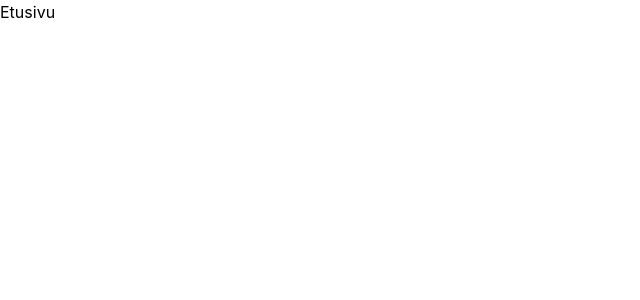
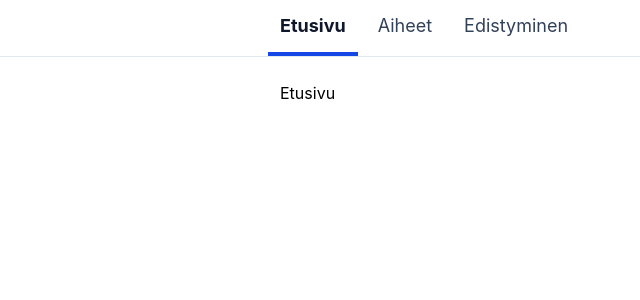
Before and after one commit to essie20/korean-learning-app, a React (Vite) app: page / in a window 1280 px wide. Shown: the top 300 px of the page, without its empty margins (0-640 px from the left). Built offline with nearby package versions, Linux system fonts and the light colour scheme.

Commit message:
Add shared navigation and layout

```diff
--- a/src/App.tsx
+++ b/src/App.tsx
@@ -1,4 +1,5 @@
 import { Navigate, Route, Routes } from 'react-router'
+import Layout from './components/Layout'
 import HomePage from './pages/HomePage'
 import ProgressPage from './pages/ProgressPage'
 import StudyPage from './pages/StudyPage'
@@ -8,12 +9,14 @@ import TopicsPage from './pages/TopicsPage'
 function App() {
   return (
     <Routes>
+      <Route element={<Layout />}>
         <Route path="/" element={<HomePage />} />
         <Route path="/aiheet" element={<TopicsPage />} />
         <Route path="/aiheet/:topicId/opiskelu" element={<StudyPage />} />
         <Route path="/aiheet/:topicId/valmis" element={<TopicCompletePage />} />
         <Route path="/edistyminen" element={<ProgressPage />} />
         <Route path="*" element={<Navigate to="/" replace />} />
+      </Route>
     </Routes>
   )
 }
--- /dev/null
+++ b/src/components/Layout.tsx
@@ -0,0 +1,15 @@
+import { Outlet } from 'react-router'
+import NavBar from './NavBar'
+
+function Layout() {
+  return (
+    <>
+      <NavBar />
+      <main className="mx-auto max-w-3xl p-6">
+        <Outlet />
+      </main>
+    </>
+  )
+}
+
+export default Layout
--- /dev/null
+++ b/src/components/NavBar.tsx
@@ -0,0 +1,37 @@
+import { NavLink } from 'react-router'
+
+const links = [
+  { to: '/', label: 'Etusivu', end: true },
+  { to: '/aiheet', label: 'Aiheet', end: false },
+  { to: '/edistyminen', label: 'Edistyminen', end: false },
+]
+
+const baseClasses =
+  'inline-block border-b-4 px-3 py-3 text-lg focus-visible:outline-4 focus-visible:outline-offset-2 focus-visible:outline-blue-700'
+const activeClasses = 'border-blue-700 font-bold text-slate-900'
+const inactiveClasses =
+  'border-transparent text-slate-700 hover:border-slate-300 hover:text-slate-900'
+
+function NavBar() {
+  return (
+    <nav aria-label="Päävalikko" className="border-b border-slate-200 bg-white">
+      <ul className="mx-auto flex max-w-3xl flex-wrap gap-x-2 px-3">
+        {links.map(({ to, label, end }) => (
+          <li key={to}>
+            <NavLink
+              to={to}
+              end={end}
+              className={({ isActive }) =>
+                `${baseClasses} ${isActive ? activeClasses : inactiveClasses}`
+              }
+            >
+              {label}
+            </NavLink>
+          </li>
+        ))}
+      </ul>
+    </nav>
+  )
+}
+
+export default NavBar
```
Also changed, not shown: 1 other file (tests, documents, lock files or other folders). Lines whose indentation alone changed are shown as unchanged.
